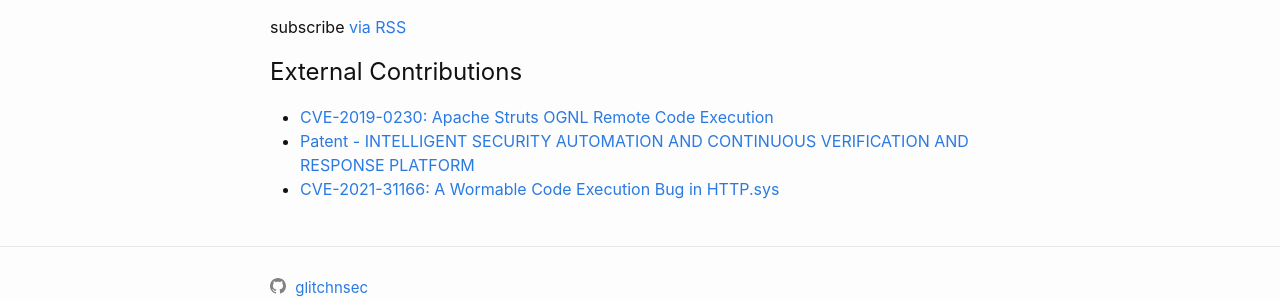
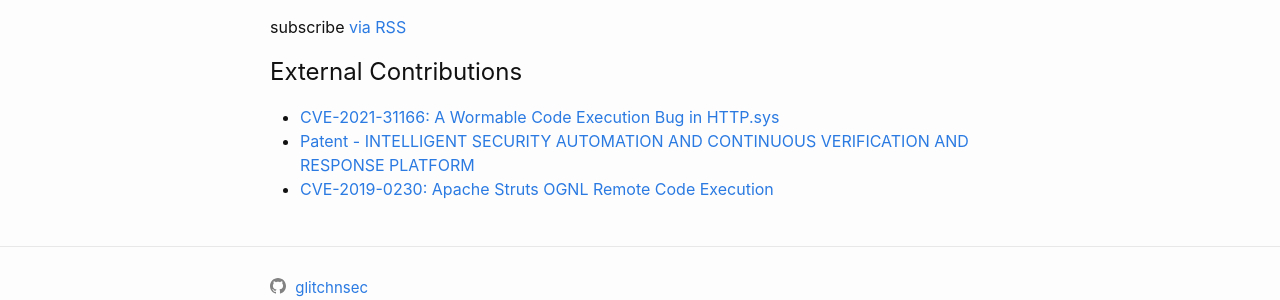
Before and after one commit to glitchnsec/glitchnsec.github.io, a Jekyll site: the page built from blog.md, in a window 1280 px wide. Shown: the part 584-884 px from the top of the page. Built offline with Jekyll 4.4.1, drawn with Linux system fonts in a browser that asks for light colours.

```diff
--- a/blog.md
+++ b/blog.md
@@ -7,6 +7,6 @@ list_title:
 
 External Contributions
 ---
+- [CVE-2021-31166: A Wormable Code Execution Bug in HTTP.sys](https://www.zerodayinitiative.com/blog/2021/5/17/cve-2021-31166-a-wormable-code-execution-bug-in-httpsys)
+- [Patent - INTELLIGENT SECURITY AUTOMATION AND CONTINUOUS VERIFICATION AND RESPONSE PLATFORM](https://patents.justia.com/inventor/kelechukwu-kalu-udonsi)
 - [CVE-2019-0230: Apache Struts OGNL Remote Code Execution](https://www.thezdi.com/blog/2020/10/7/cve-2019-0230-apache-struts-ognl-remote-code-execution)
-- [Patent - INTELLIGENT SECURITY AUTOMATION AND CONTINUOUS VERIFICATION AND RESPONSE PLATFORM](https://patents.justia.com/inventor/kelechukwu-kalu-udonsi)
-- [CVE-2021-31166: A Wormable Code Execution Bug in HTTP.sys](https://www.zerodayinitiative.com/blog/2021/5/17/cve-2021-31166-a-wormable-code-execution-bug-in-httpsys)
```
